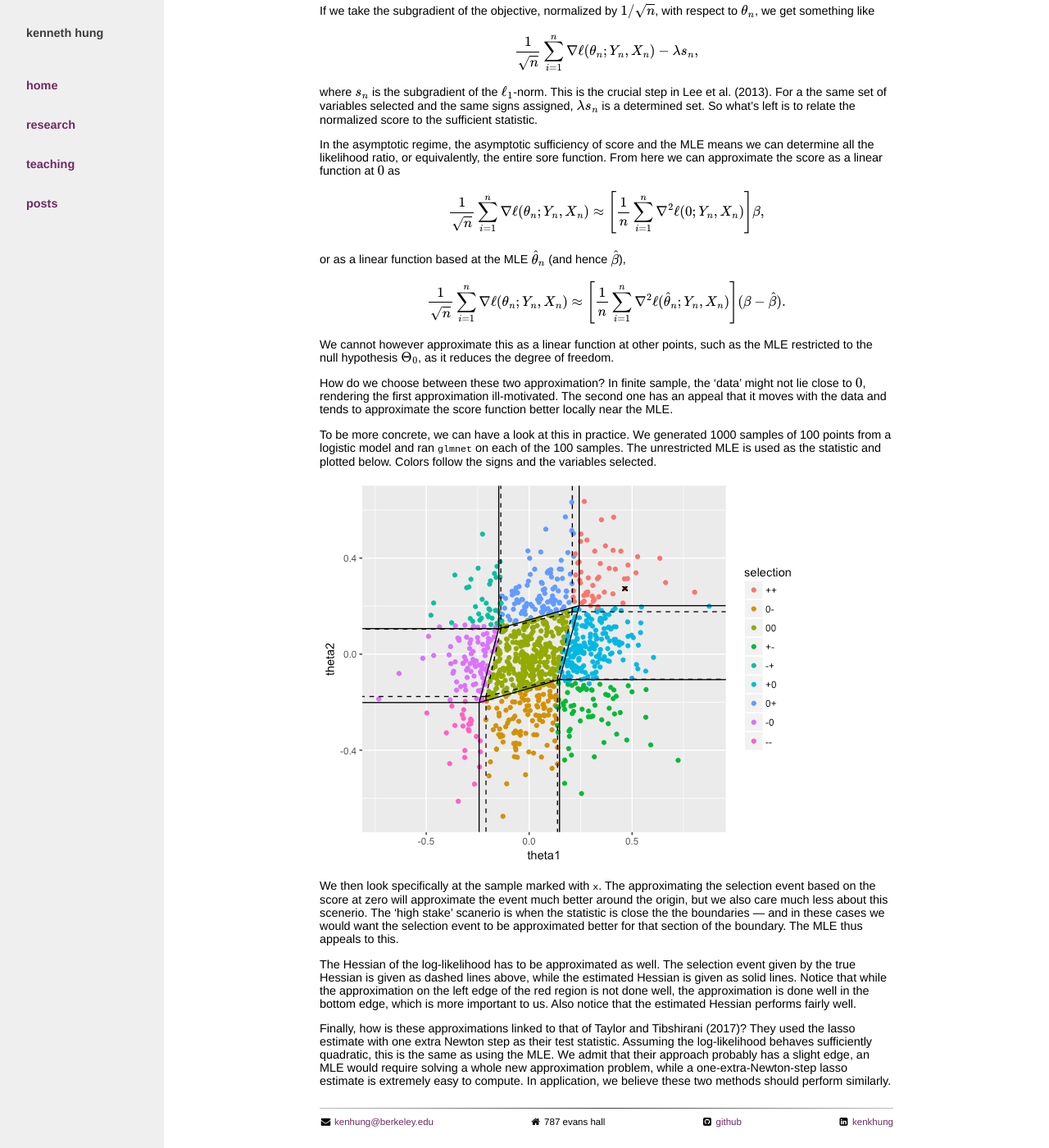
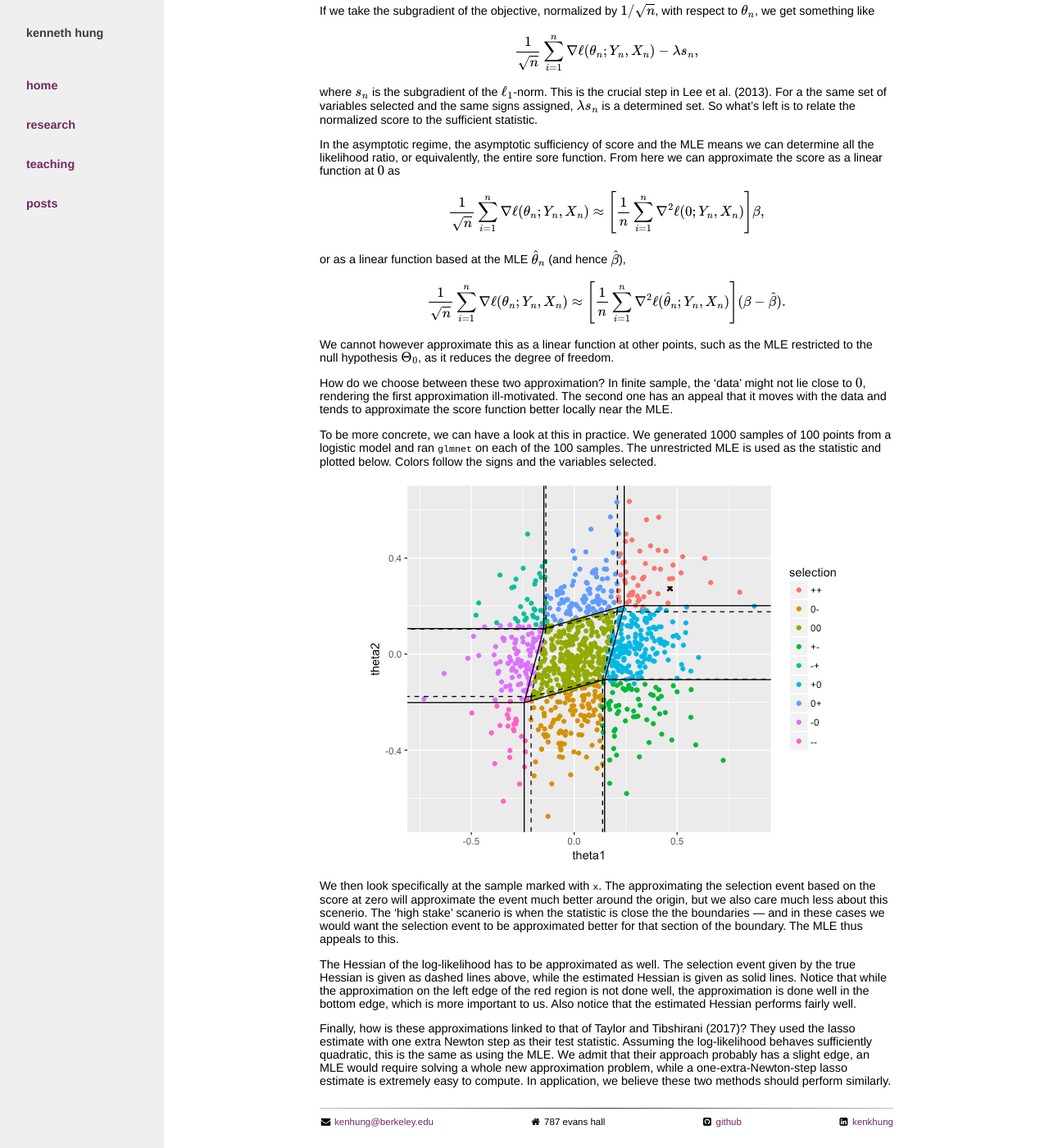
Before and after one commit to yiqunchen/kenhungkk.github.io, a Jekyll site: the page built from _posts/2017-04-10-l1-penalized-likelihood-asymptotics.md, in a window 1280 px wide and 1400 px high, scrolled down 1010 px. Shown: the whole window at 82% size. Built offline with Jekyll 4.4.1, drawn with Linux system fonts in a browser that asks for light colours; nearby versions of some CDN libraries; formulas are drawn with MathJax 3.

Commit message:
centering added

```diff
--- a/_posts/2017-04-10-l1-penalized-likelihood-asymptotics.md
+++ b/_posts/2017-04-10-l1-penalized-likelihood-asymptotics.md
@@ -51,6 +51,7 @@ How do we choose between these two approximation? In finite sample, the 'data' m
 
 To be more concrete, we can have a look at this in practice. We generated 1000 samples of 100 points from a logistic model and ran `glmnet` on each of the 100 samples. The unrestricted MLE is used as the statistic and plotted below. Colors follow the signs and the variables selected.
 
+{: .center}
 ![Selection event simulation](files/selection-event-simulation.png)
 
 We then look specifically at the sample marked with `x`. The approximating the selection event based on the score at zero will approximate the event much better around the origin, but we also care much less about this scenerio. The 'high stake' scanerio is when the statistic is close the the boundaries --- and in these cases we would want the selection event to be approximated better for that section of the boundary. The MLE thus appeals to this.
--- a/default.css
+++ b/default.css
@@ -130,6 +130,10 @@ h2 {
     font-size:      100%;
 }
 
+.center {
+    text-align: center;
+}
+
 div.footer {
     font-size:      80%;
     margin-top:     25px;
```
